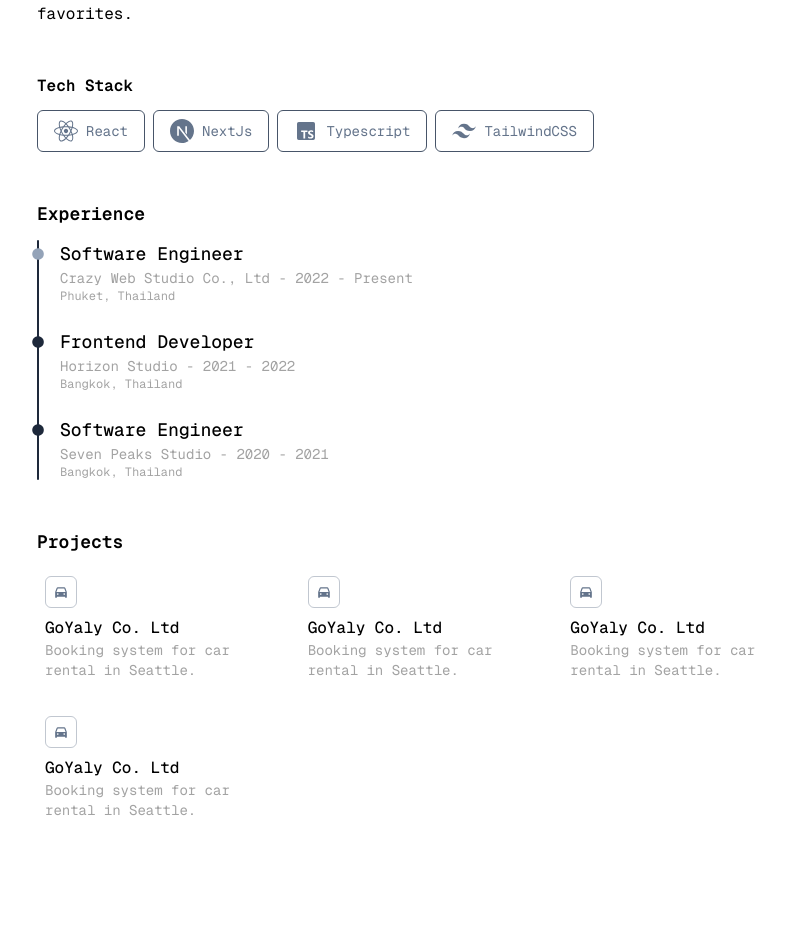
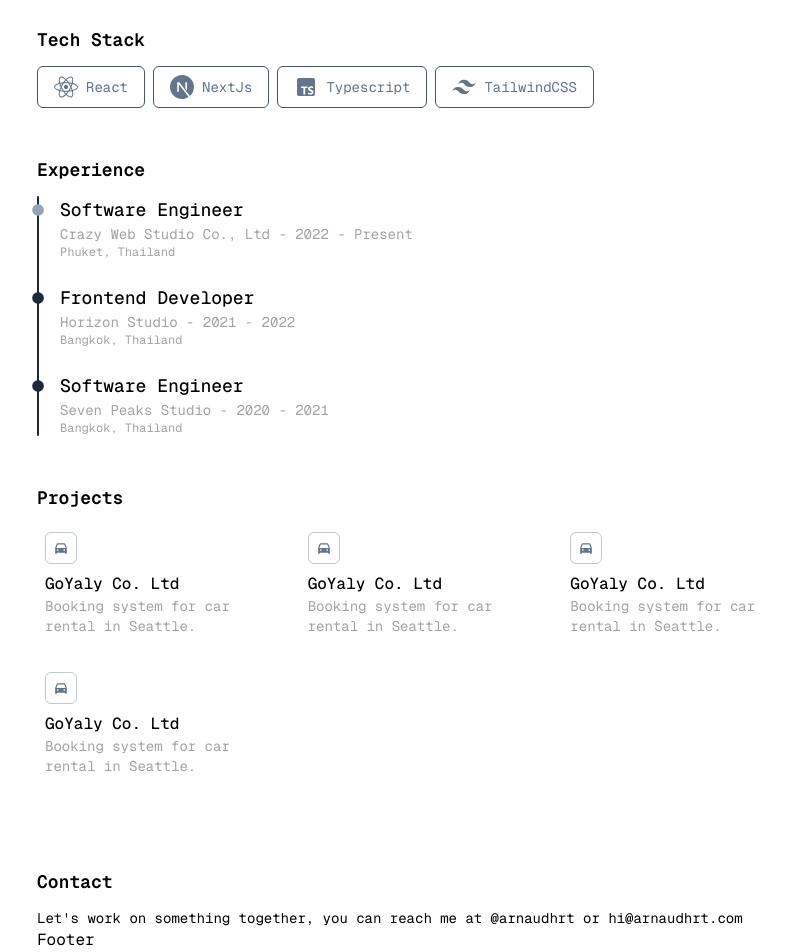
Before and after one commit to arnaudhrt/portfolio, a Next.js app: page / in a window 1280 px wide. Shown: the part 659-1611 px from the top of the page, without its empty margins (219-1005 px from the left). Before the commit the page ends 1523 px from the top, so only its background shows below. Built offline with nearby package versions, Linux system fonts and the light colour scheme.

Commit message:
add contact section

```diff
--- a/app/layout.tsx
+++ b/app/layout.tsx
@@ -1,6 +1,6 @@
 import type { Metadata } from "next";
 import localFont from "next/font/local";
-import { ThemeProvider } from "@/components/ThemeProvider";
+import { ThemeProvider } from "@/components/global/ThemeProvider";
 import "./globals.css";
 
 // const geistSans = localFont({
--- a/app/page.tsx
+++ b/app/page.tsx
@@ -1,19 +1,25 @@
 import Intro from "@/components/Intro";
 import About from "@/components/About";
-import NavBar from "@/components/NavBar";
+import NavBar from "@/components/global/NavBar";
 import Experience from "@/components/Experience";
 import TechStack from "@/components/TechStack";
 import Projects from "@/components/Projects";
+import Contact from "@/components/Contact";
+import Footer from "@/components/Footer";
 
 export default function Home() {
   return (
-    <div className="width-[90%] max-w-screen-md mx-auto space-y-12">
+    <div className="width-[90%] max-w-screen-md mx-auto">
       <Intro />
-      <NavBar />
-      <About />
-      <TechStack />
-      <Experience />
-      <Projects />
+      <div className="space-y-12">
+        <NavBar />
+        <About />
+        <TechStack />
+        <Experience />
+        <Projects />
+        <Contact />
+      </div>
+      <Footer />
     </div>
   );
 }
--- /dev/null
+++ b/components/Contact.tsx
@@ -0,0 +1,11 @@
+import React from "react";
+import SectionTitle from "./global/SectionTitle";
+
+export default function Contact() {
+  return (
+    <div>
+      <SectionTitle>Contact</SectionTitle>
+      <p className="text-sm">Let&#39;s work on something together, you can reach me at @arnaudhrt or hi@arnaudhrt.com</p>
+    </div>
+  );
+}
--- a/components/Experience.tsx
+++ b/components/Experience.tsx
@@ -1,5 +1,6 @@
 import React from "react";
 import { FaCircle } from "react-icons/fa";
+import SectionTitle from "./global/SectionTitle";
 
 export default function Experience() {
   const experiences = [
@@ -24,7 +25,7 @@ export default function Experience() {
   ];
   return (
     <div>
-      <h2 className="text-lg font-bold mb-3">Experience</h2>
+      <SectionTitle>Experience</SectionTitle>
       <div className="flex">
         <div className="w-[2px] bg-slate-800 rounded-full"></div>
         <div className="space-y-6 relative left-[-7px]">
--- /dev/null
+++ b/components/Footer.tsx
@@ -0,0 +1,5 @@
+import React from "react";
+
+export default function Footer() {
+  return <div>Footer</div>;
+}
--- a/components/Intro.tsx
+++ b/components/Intro.tsx
@@ -5,7 +5,7 @@ import { FaGithub, FaLinkedin } from "react-icons/fa";
 import { FaXTwitter } from "react-icons/fa6";
 import { PiMapPinLineLight } from "react-icons/pi";
 import Link from "next/link";
-import { ModeToggle } from "./ModeToggle";
+import { ModeToggle } from "./global/ModeToggle";
 import { Separator } from "./ui/separator";
 import { PiBriefcase } from "react-icons/pi";
 
--- a/components/Projects.tsx
+++ b/components/Projects.tsx
@@ -2,6 +2,7 @@ import React from "react";
 import { RiCarFill } from "react-icons/ri";
 import { Dialog, DialogTrigger } from "@/components/ui/dialog";
 import ProjectDialog from "@/components/ProjectDialog";
+import SectionTitle from "./global/SectionTitle";
 
 export default function Projects() {
   const projects = [
@@ -28,7 +29,7 @@ export default function Projects() {
   ];
   return (
     <div className="pb-9">
-      <h2 className="text-lg font-bold mb-3">Projects</h2>
+      <SectionTitle>Projects</SectionTitle>
       <div className="grid grid-cols-1 gap-5 md:grid-cols-2 lg:grid-cols-3">
         {projects.map((project, index) => (
           <div key={index}>
--- a/components/TechStack.tsx
+++ b/components/TechStack.tsx
@@ -3,11 +3,12 @@ import { FaReact } from "react-icons/fa";
 import { SiNextdotjs } from "react-icons/si";
 import { RiTailwindCssFill } from "react-icons/ri";
 import { BiLogoTypescript } from "react-icons/bi";
+import SectionTitle from "./global/SectionTitle";
 
 export default function TechStack() {
   return (
     <div>
-      <h2 className="mb-3 font-lg font-bold">Tech Stack</h2>
+      <SectionTitle>Tech Stack</SectionTitle>
       <div className="flex gap-2 items-center">
         <button className="flex gap-2 items-center text-sm text-slate-500 hover:text-blue-400 hover:bg-blue-400/10 hover:border-blue-400/40 transition py-2 px-4 rounded-md border border-slate-600 group">
           <FaReact className="size-6 text-slate-500 group-hover:text-blue-400 " />
--- /dev/null
+++ b/components/global/SectionTitle.tsx
@@ -0,0 +1,5 @@
+import React from "react";
+
+export default function SectionTitle({ children }: React.PropsWithChildren) {
+  return <h2 className="mb-3 text-lg font-bold">{children}</h2>;
+}
```
Also changed, not shown: components/global/ModeToggle.tsx (renamed from components/ModeToggle.tsx), components/global/NavBar.tsx (renamed from components/NavBar.tsx), components/global/ThemeProvider.tsx (renamed from components/ThemeProvider.tsx).
